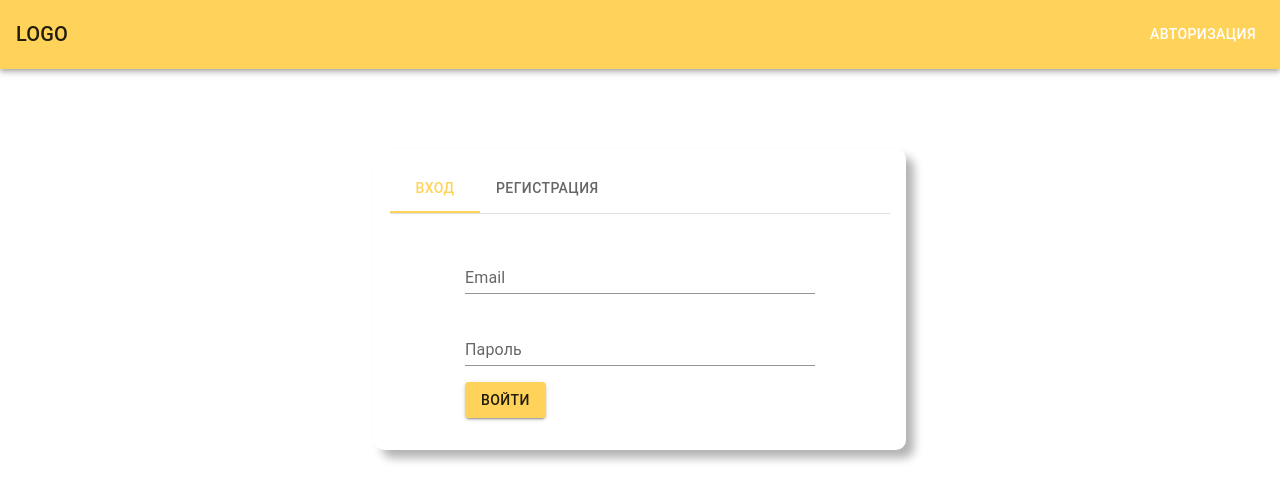
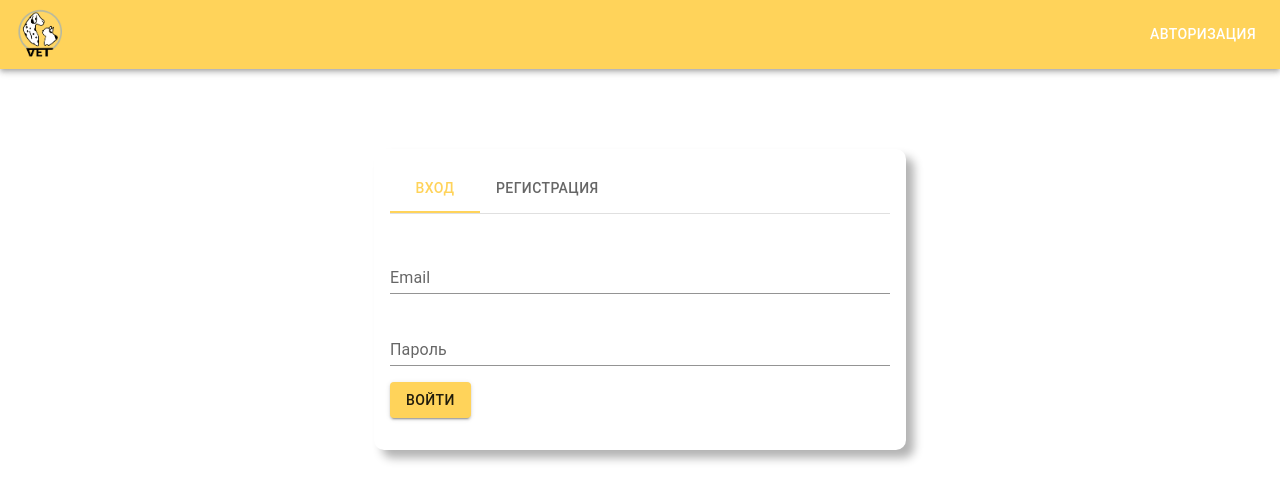
Before and after one commit to gooonzick/petvet_ts, a React (Vite) app in the folder client/: page /auth in a window 1280 px wide. Shown: the top 500 px of the page. Built offline with nearby package versions, Linux system fonts and the light colour scheme; no server answers.

Commit message:
some bug fixes

```diff
--- a/client/src/Pages/AuthPage/AuthPage.tsx
+++ b/client/src/Pages/AuthPage/AuthPage.tsx
@@ -7,7 +7,7 @@ import {
 } from '@mui/material';
 
 import ErrorModal from '@/components/ErrorModal/ErrorModal';
-import LogInForm from '@/components/LogInForm/LogInForm';
+import LogInForm from '@/components/LogInForm';
 import SignUpForm from '@/components/SignUpForm/SignUpForm';
 import TabPanel from '@/components/TabPanel/TabPanel';
 
--- a/client/src/Pages/DocPublicPage/DocPublicPage.tsx
+++ b/client/src/Pages/DocPublicPage/DocPublicPage.tsx
@@ -46,7 +46,7 @@ function DocPublicPage() {
     if (modalNode === 'schedule' && data) {
       return <Schedule schedules={data?.docSchedules} />;
     }
-    return <div />;
+    return null;
   }, [data, modalNode]);
 
   if (isLoading) return <Loader />;
--- a/client/src/components/LogInForm/LogInForm.tsx
+++ b/client/src/components/LogInForm/LogInForm.tsx
@@ -1,27 +1,32 @@
-import { ChangeEventHandler, useEffect } from 'react';
+import { ChangeEventHandler, useCallback, useEffect } from 'react';
 import { useDispatch } from 'react-redux';
 import { useNavigate } from 'react-router-dom';
-import { FetchBaseQueryError } from '@reduxjs/toolkit/dist/query';
 
 import {
   Box, Button, CircularProgress, TextField,
 } from '@mui/material';
 
-import { SigninRequest, SignupRequest } from '../../models/models';
-import { useSignInMutation } from '../../redux/api/auth.api';
-import { showError } from '../../redux/slices/errorSlice';
-import { setCredentials } from '../../redux/slices/userSlice';
+import { useSignInMutation } from '@/redux/api/auth.api';
 
-function LogInForm(props: {
+import { showError } from '@/redux/slices/errorSlice';
+import { setCredentials } from '@/redux/slices/userSlice';
+
+import { SigninRequest, SignupRequest } from '@/models/models';
+
+import * as styles from './styles';
+
+type Props = {
   form: SigninRequest & SignupRequest,
   inputHandler: ChangeEventHandler<HTMLInputElement>,
-}) {
+};
+
+function LogInForm(props: Props) {
   const { form, inputHandler } = props;
   const [signIn, { isError, isLoading, error }] = useSignInMutation();
   const dispatch = useDispatch();
   const navigate = useNavigate();
 
-  const signInHandler = async (): Promise<void> => {
+  const signInHandler = useCallback(async (): Promise<void> => {
     try {
       const user = await signIn(form).unwrap();
       dispatch(setCredentials(user));
@@ -33,7 +38,7 @@ function LogInForm(props: {
         dispatch(showError(e.message));
       }
     }
-  };
+  }, [form]);
 
   useEffect(() => {
     if (isError && error && 'status' in error) {
@@ -42,9 +47,9 @@ function LogInForm(props: {
   }, [isError]);
 
   return (
-    <Box sx={{ width: '100%' }}>
+    <Box sx={styles.formContainer}>
       <TextField
-        sx={{ width: '100%' }}
+        fullWidth
         variant="standard"
         label="Email"
         margin="normal"
@@ -54,7 +59,7 @@ function LogInForm(props: {
         onChange={inputHandler}
       />
       <TextField
-        sx={{ width: '100%' }}
+        fullWidth
         variant="standard"
         label="Пароль"
         margin="normal"
@@ -66,9 +71,7 @@ function LogInForm(props: {
       <Button
         sx={{ alignSelf: 'self-start', marginTop: '0.5rem' }}
         variant="contained"
-        onClick={() => {
-          signInHandler();
-        }}
+        onClick={signInHandler}
         disabled={isLoading}
       >
         {isLoading ? <CircularProgress /> : 'Войти'}
--- /dev/null
+++ b/client/src/components/LogInForm/index.ts
@@ -0,0 +1,3 @@
+import LogInForm from './LogInForm';
+
+export default LogInForm;
--- /dev/null
+++ b/client/src/components/LogInForm/styles/index.ts
@@ -0,0 +1,3 @@
+import { SxProps, Theme } from '@mui/material';
+
+export const formContainer: SxProps<Theme> = { width: '100%' };
--- a/client/src/components/NavBar/NavBar.tsx
+++ b/client/src/components/NavBar/NavBar.tsx
@@ -11,8 +11,9 @@ import {
   Toolbar, Typography,
 } from '@mui/material';
 
+import { signOut } from '@/redux/slices/userSlice';
+
 import { userGroupSelector, userImageSelector, userNameSelector } from '@/redux/selectors/userSelector';
-import { signOut } from '@/redux/slices/userSlice';
 import type { AppDispatch, RootState } from '@/redux/types';
 
 type Props = {
@@ -55,12 +56,7 @@ function NavBar({
     <AppBar position="static">
       <Toolbar disableGutters sx={{ padding: '0 1rem' }}>
         <NavLink to="/" style={{ textDecoration: 'none', color: 'currentcolor' }}>
-          <Typography
-            variant="h6"
-            noWrap
-          >
-            LOGO
-          </Typography>
+          <img src="./logo.png" alt="logo" width="50px" height="50px" />
         </NavLink>
         <Box sx={{ flexGrow: 1, display: 'flex' }}>
           {userGroup === 2 && (
--- a/client/src/components/PetPicker/PetPicker.tsx
+++ b/client/src/components/PetPicker/PetPicker.tsx
@@ -13,10 +13,11 @@ import {
 
 import { Pet } from '@/models/models';
 
+import { RootState } from '@/redux/types';
+
 import { petPickerWrapper } from './styles';
 
 import { usersPetsSelector } from '@/redux/selectors/userSelector';
-import { RootState } from '@/redux/types';
 
 type Props = {
   pets?: Pet[];
@@ -53,6 +54,7 @@ function PetPicker({
     <FormControl
       fullWidth
       sx={styles}
+      variant="standard"
     >
       <InputLabel id="petpicker-select-label">Питомец</InputLabel>
       <Select
--- a/client/src/components/TabPanel/TabPanel.tsx
+++ b/client/src/components/TabPanel/TabPanel.tsx
@@ -2,11 +2,11 @@ import React from 'react';
 
 import { Box } from '@mui/material';
 
-interface TabPanelProps {
+type TabPanelProps = {
   children: React.ReactNode;
   index: number;
   value: number;
-}
+};
 
 export default function TabPanel(props: TabPanelProps) {
   const {
@@ -21,7 +21,7 @@ export default function TabPanel(props: TabPanelProps) {
       {...other}
     >
       {value === index && (
-        <Box sx={{ width: '70%', margin: '1rem auto' }}>
+        <Box sx={{ width: '100%', margin: '1rem auto' }}>
           {children}
         </Box>
       )}
--- a/client/src/models/models.ts
+++ b/client/src/models/models.ts
@@ -129,8 +129,8 @@ export interface Scheules {
   }
   user?: {
     id: number
-    name: string
-    phone: string
+    name?: string
+    phone?: string
   }
   docId: number;
   userId: number | null;
```
